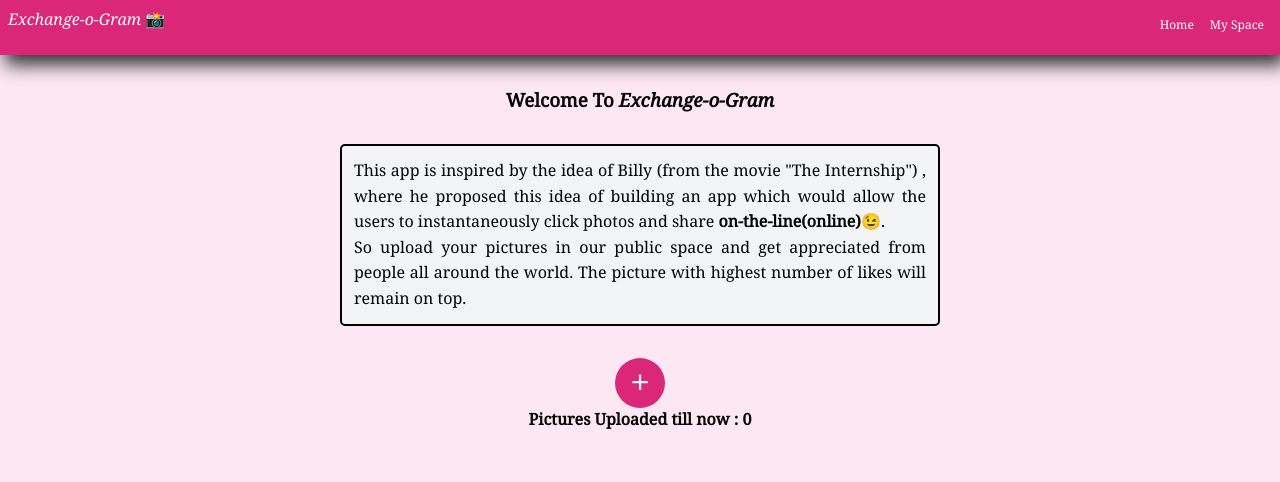
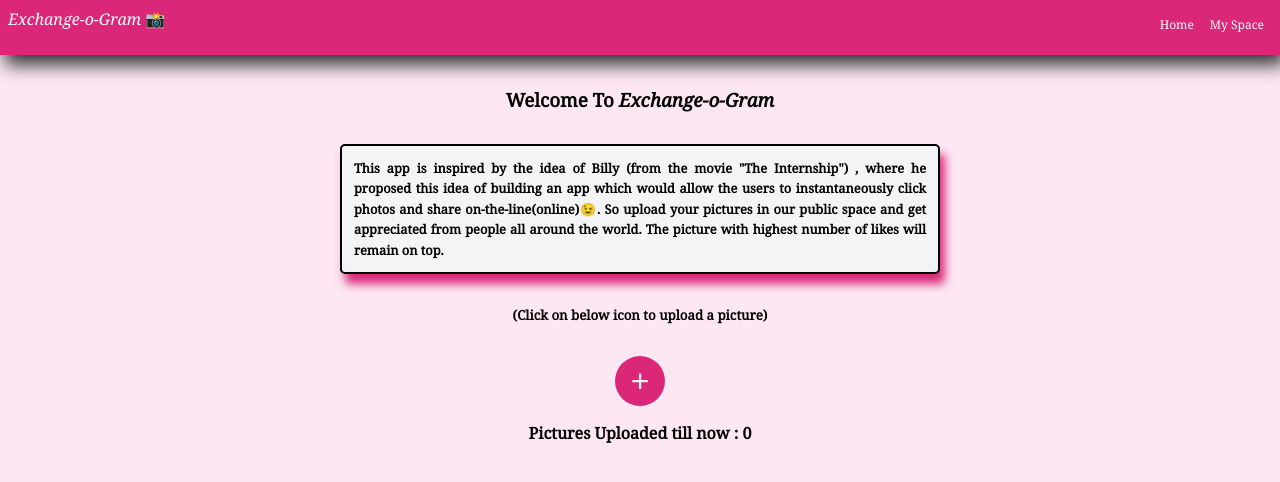
Before and after one commit to DEEPKIRANC/Exchange-o-Gram, a React (Create React App) app in the folder exchange-o-gram/: page / in a window 1280 px wide. Shown: the top 482 px of the page. Built offline with nearby package versions, Linux system fonts and the light colour scheme.

Commit message:
Add styling

```diff
--- a/exchange-o-gram/src/components/Uploader.js
+++ b/exchange-o-gram/src/components/Uploader.js
@@ -19,11 +19,12 @@ function Uploader() {
 
                 <div className="ideaInfo">
                     <p>This app is inspired by the idea of Billy (from the movie "The Internship") , where he proposed this idea of building an app which would allow the users to instantaneously click photos and share <b>on-the-line(online)</b>😉.
-                    <p>So upload your pictures in our public space and get appreciated from people all around the world. The picture with highest number of likes will remain on top. </p>
-                    </p>
+                    So upload your pictures in our public space and get appreciated from people all around the world. The picture with highest number of likes will remain on top. </p>
+
                 </div>
+                <h5>(Click on below icon to upload a picture)</h5>
+                <button className="openBTN" onClick={openUploader}>+</button>
 
-                <button className="openBTN" onClick={openUploader}>+</button>
             <div ref={divModal} id="modal" className="uploaderModal">
                 <form>
                     <span ref={closeBtn} className="close">&times;</span>
--- a/exchange-o-gram/src/styles/publicspace.css
+++ b/exchange-o-gram/src/styles/publicspace.css
@@ -4,10 +4,13 @@
     padding:0;
     box-sizing: border-box;
 }
-
+.publicspace
+{
+padding:1rem;
+}
 .publicspace > span
 {
 
-    margin-top:2rem;
+
     font-weight: bold;
 }
--- a/exchange-o-gram/src/styles/uploader.css
+++ b/exchange-o-gram/src/styles/uploader.css
@@ -5,8 +5,11 @@
     box-sizing: border-box;
 }
 
+
+
 .ideaInfo
 {
+
     max-width: 600px;
     padding:0.75rem;
     margin:0 auto;
@@ -16,9 +19,12 @@
     border-radius: 5px;
     margin-top: 2rem;
     line-height: 1.6;
+    font-size: 0.80rem;
+    box-shadow: 5px 10px 10px #DB2777;
+    font-weight: bold;
 }
 
-.uploadSection > h3
+.uploadSection > h3,h5
 {
 margin-top: 2rem;
 }
```
